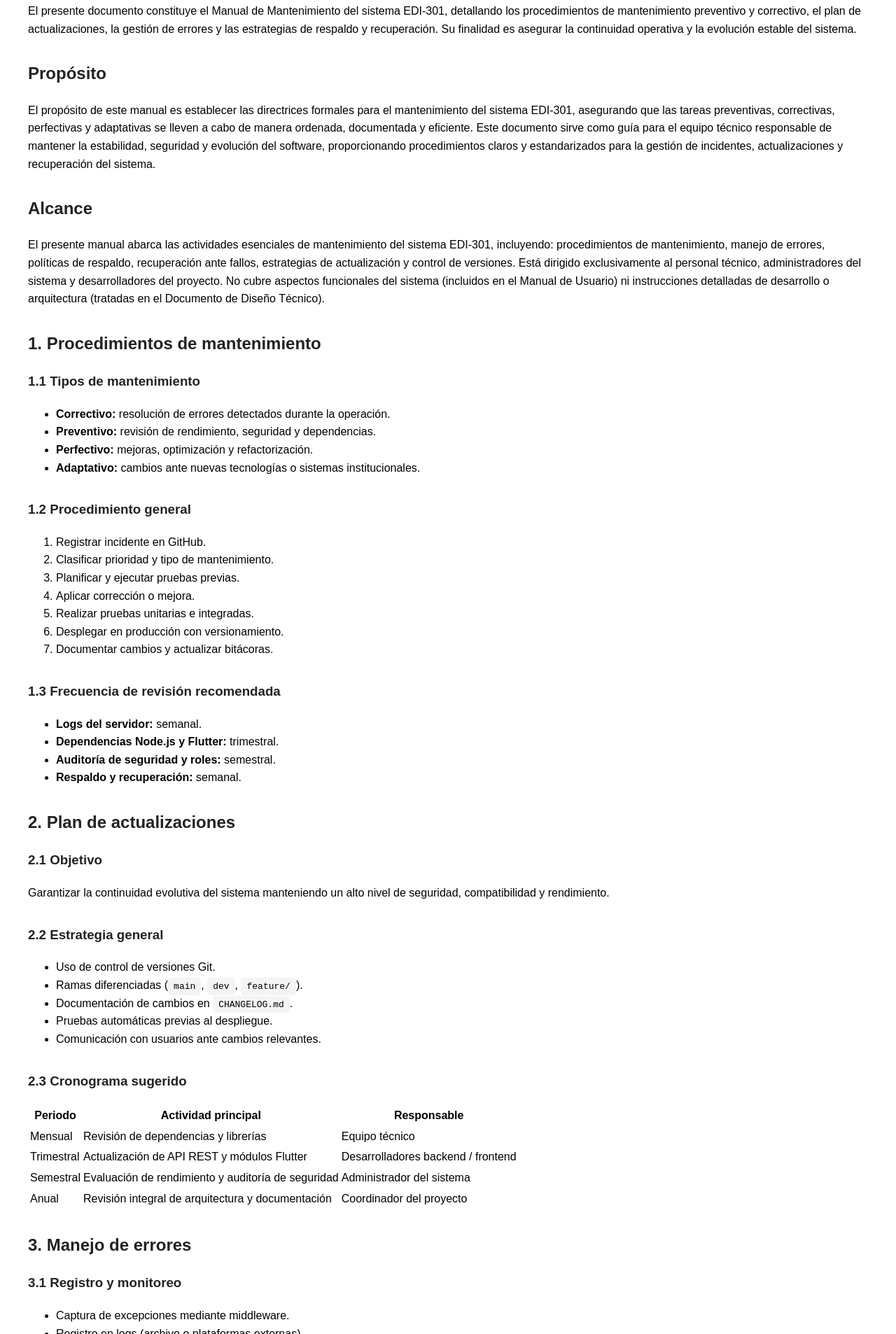
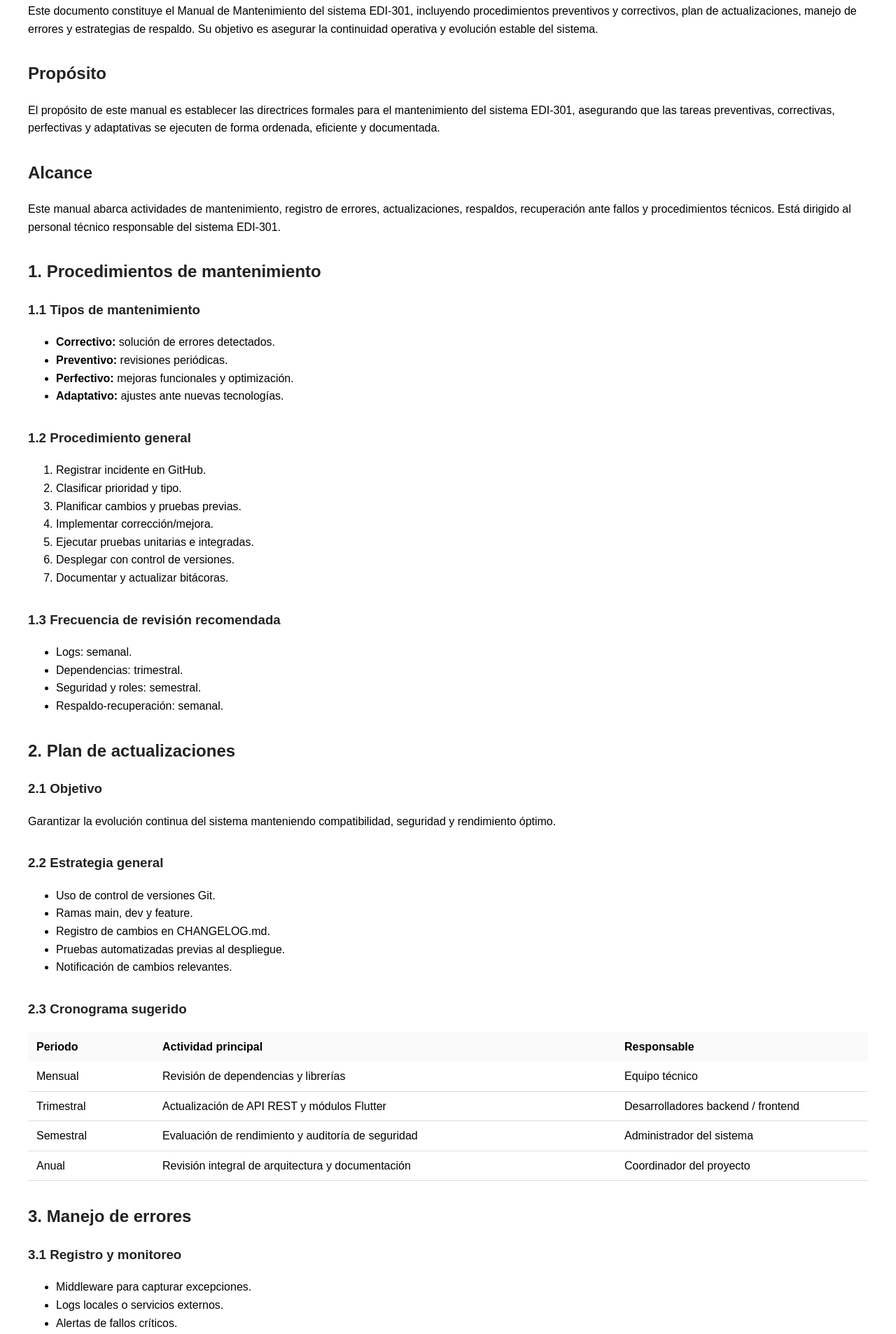
Before and after one commit to emmanuel3103/Manual-de-Mantenimiento, a plain HTML site: page index.html in a window 1280 px wide. Shown: the part 947-2853 px from the top of the page at 70% size. Drawn offline with Linux system fonts and the light colour scheme.

Commit message:
Update index.html

```diff
--- a/index.html
+++ b/index.html
@@ -48,14 +48,44 @@
     section {
       margin-bottom: 2rem;
     }
-    code, pre {
+
+    /* ====================== */
+    /* TABLAS — ESTILO UNIFICADO */
+    /* ====================== */
+    table {
+      width: 100%;
+      border-collapse: collapse;
+      margin-top: 1rem;
+    }
+
+    th, td {
+      padding: 8px 12px;
+      text-align: left;
+    }
+
+    th {
+      font-weight: bold;
+      background: #fafafa;
+    }
+
+    tbody tr {
+      border-bottom: 1px solid #ddd;
+    }
+
+    /* Columnas ajustadas como pediste */
+    td:nth-child(1) { width: 15%; }
+    td:nth-child(2) { width: 55%; }
+    td:nth-child(3) { width: 30%; }
+
+    pre, code {
       background: #f4f4f4;
-      padding: 0.3rem 0.5rem;
+      padding: 0.4rem 0.6rem;
       border-radius: 5px;
     }
+
     pre {
+      overflow-x: auto;
       padding: 1rem;
-      overflow-x: auto;
     }
   </style>
 </head>
@@ -113,10 +143,10 @@
 <section id="resumen">
   <h2>Resumen</h2>
   <p>
-    El presente documento constituye el Manual de Mantenimiento del sistema EDI-301,
-    detallando los procedimientos de mantenimiento preventivo y correctivo, el plan
-    de actualizaciones, la gestión de errores y las estrategias de respaldo y recuperación.
-    Su finalidad es asegurar la continuidad operativa y la evolución estable del sistema.
+    Este documento constituye el Manual de Mantenimiento del sistema EDI-301,
+    incluyendo procedimientos preventivos y correctivos, plan de actualizaciones,
+    manejo de errores y estrategias de respaldo. Su objetivo es asegurar la
+    continuidad operativa y evolución estable del sistema.
   </p>
 </section>
 
@@ -125,22 +155,16 @@
   <p>
     El propósito de este manual es establecer las directrices formales para el mantenimiento
     del sistema EDI-301, asegurando que las tareas preventivas, correctivas, perfectivas y
-    adaptativas se lleven a cabo de manera ordenada, documentada y eficiente. Este documento
-    sirve como guía para el equipo técnico responsable de mantener la estabilidad, seguridad
-    y evolución del software, proporcionando procedimientos claros y estandarizados para la
-    gestión de incidentes, actualizaciones y recuperación del sistema.
+    adaptativas se ejecuten de forma ordenada, eficiente y documentada.
   </p>
 </section>
 
 <section id="alcance">
   <h2>Alcance</h2>
   <p>
-    El presente manual abarca las actividades esenciales de mantenimiento del sistema EDI-301,
-    incluyendo: procedimientos de mantenimiento, manejo de errores, políticas de respaldo,
-    recuperación ante fallos, estrategias de actualización y control de versiones. Está dirigido
-    exclusivamente al personal técnico, administradores del sistema y desarrolladores del proyecto.
-    No cubre aspectos funcionales del sistema (incluidos en el Manual de Usuario) ni instrucciones
-    detalladas de desarrollo o arquitectura (tratadas en el Documento de Diseño Técnico).
+    Este manual abarca actividades de mantenimiento, registro de errores, actualizaciones,
+    respaldos, recuperación ante fallos y procedimientos técnicos. Está dirigido al personal
+    técnico responsable del sistema EDI-301.
   </p>
 </section>
 
@@ -150,10 +174,10 @@
   <section id="sec1-1">
     <h3>1.1 Tipos de mantenimiento</h3>
     <ul>
-      <li><strong>Correctivo:</strong> resolución de errores detectados durante la operación.</li>
-      <li><strong>Preventivo:</strong> revisión de rendimiento, seguridad y dependencias.</li>
-      <li><strong>Perfectivo:</strong> mejoras, optimización y refactorización.</li>
-      <li><strong>Adaptativo:</strong> cambios ante nuevas tecnologías o sistemas institucionales.</li>
+      <li><strong>Correctivo:</strong> solución de errores detectados.</li>
+      <li><strong>Preventivo:</strong> revisiones periódicas.</li>
+      <li><strong>Perfectivo:</strong> mejoras funcionales y optimización.</li>
+      <li><strong>Adaptativo:</strong> ajustes ante nuevas tecnologías.</li>
     </ul>
   </section>
 
@@ -161,22 +185,22 @@
     <h3>1.2 Procedimiento general</h3>
     <ol>
       <li>Registrar incidente en GitHub.</li>
-      <li>Clasificar prioridad y tipo de mantenimiento.</li>
-      <li>Planificar y ejecutar pruebas previas.</li>
-      <li>Aplicar corrección o mejora.</li>
-      <li>Realizar pruebas unitarias e integradas.</li>
-      <li>Desplegar en producción con versionamiento.</li>
-      <li>Documentar cambios y actualizar bitácoras.</li>
+      <li>Clasificar prioridad y tipo.</li>
+      <li>Planificar cambios y pruebas previas.</li>
+      <li>Implementar corrección/mejora.</li>
+      <li>Ejecutar pruebas unitarias e integradas.</li>
+      <li>Desplegar con control de versiones.</li>
+      <li>Documentar y actualizar bitácoras.</li>
     </ol>
   </section>
 
   <section id="sec1-3">
     <h3>1.3 Frecuencia de revisión recomendada</h3>
     <ul>
-      <li><strong>Logs del servidor:</strong> semanal.</li>
-      <li><strong>Dependencias Node.js y Flutter:</strong> trimestral.</li>
-      <li><strong>Auditoría de seguridad y roles:</strong> semestral.</li>
-      <li><strong>Respaldo y recuperación:</strong> semanal.</li>
+      <li>Logs: semanal.</li>
+      <li>Dependencias: trimestral.</li>
+      <li>Seguridad y roles: semestral.</li>
+      <li>Respaldo-recuperación: semanal.</li>
     </ul>
   </section>
 </section>
@@ -187,8 +211,8 @@
   <section id="sec2-1">
     <h3>2.1 Objetivo</h3>
     <p>
-      Garantizar la continuidad evolutiva del sistema manteniendo un alto nivel de seguridad,
-      compatibilidad y rendimiento.
+      Garantizar la evolución continua del sistema manteniendo compatibilidad,
+      seguridad y rendimiento óptimo.
     </p>
   </section>
 
@@ -196,12 +220,16 @@
     <h3>2.2 Estrategia general</h3>
     <ul>
       <li>Uso de control de versiones Git.</li>
-      <li>Ramas diferenciadas (<code>main</code>, <code>dev</code>, <code>feature/</code>).</li>
-      <li>Documentación de cambios en <code>CHANGELOG.md</code>.</li>
-      <li>Pruebas automáticas previas al despliegue.</li>
-      <li>Comunicación con usuarios ante cambios relevantes.</li>
+      <li>Ramas main, dev y feature.</li>
+      <li>Registro de cambios en CHANGELOG.md.</li>
+      <li>Pruebas automatizadas previas al despliegue.</li>
+      <li>Notificación de cambios relevantes.</li>
     </ul>
   </section>
+
+  <!-- ==================== -->
+  <!-- TABLA CORREGIDA AQUÍ -->
+  <!-- ==================== -->
 
   <section id="sec2-3">
     <h3>2.3 Cronograma sugerido</h3>
@@ -216,28 +244,24 @@
       </thead>
 
       <tbody>
-      <!-- Fila 1 -->
         <tr>
           <td>Mensual</td>
           <td>Revisión de dependencias y librerías</td>
           <td>Equipo técnico</td>
         </tr>
 
-      <!-- Fila 2 -->
         <tr>
           <td>Trimestral</td>
           <td>Actualización de API REST y módulos Flutter</td>
           <td>Desarrolladores backend / frontend</td>
         </tr>
 
-      <!-- Fila 3 -->
         <tr>
           <td>Semestral</td>
           <td>Evaluación de rendimiento y auditoría de seguridad</td>
           <td>Administrador del sistema</td>
         </tr>
 
-      <!-- Fila 4 -->
         <tr>
           <td>Anual</td>
           <td>Revisión integral de arquitectura y documentación</td>
@@ -246,7 +270,7 @@
       </tbody>
     </table>
   </section>
-
+</section>
 
 <section id="sec3">
   <h2>3. Manejo de errores</h2>
@@ -254,9 +278,9 @@
   <section id="sec3-1">
     <h3>3.1 Registro y monitoreo</h3>
     <ul>
-      <li>Captura de excepciones mediante middleware.</li>
-      <li>Registro en logs (archivo o plataformas externas).</li>
-      <li>Notificación automática de fallos críticos.</li>
+      <li>Middleware para capturar excepciones.</li>
+      <li>Logs locales o servicios externos.</li>
+      <li>Alertas de fallos críticos.</li>
     </ul>
   </section>
 
@@ -276,12 +300,12 @@
   <section id="sec3-3">
     <h3>3.3 Tipos de error comunes</h3>
     <ul>
-      <li>400 — Bad Request</li>
-      <li>401 — Unauthorized</li>
-      <li>403 — Forbidden</li>
-      <li>404 — Not Found</li>
-      <li>409 — Conflict</li>
-      <li>500 — Internal Server Error</li>
+      <li>400 Bad Request</li>
+      <li>401 Unauthorized</li>
+      <li>403 Forbidden</li>
+      <li>404 Not Found</li>
+      <li>409 Conflict</li>
+      <li>500 Internal Server Error</li>
     </ul>
   </section>
 
@@ -289,10 +313,10 @@
     <h3>3.4 Procedimiento ante errores críticos</h3>
     <ol>
       <li>Identificar módulo y reproducir error.</li>
-      <li>Revisar logs y revisar versión desplegada.</li>
-      <li>Aplicar hotfix inmediato.</li>
-      <li>Implementar solución permanente.</li>
-      <li>Notificar a responsables.</li>
+      <li>Revisar logs y versión desplegada.</li>
+      <li>Aplicar hotfix temporal.</li>
+      <li>Implementar solución definitiva.</li>
+      <li>Notificar usuarios/responsables.</li>
     </ol>
   </section>
 </section>
@@ -303,10 +327,10 @@
   <section id="sec4-1">
     <h3>4.1 Estrategia de respaldo</h3>
     <ul>
-      <li>Respaldo diario de base de datos SQL Server.</li>
-      <li>Respaldo semanal de archivos estáticos.</li>
-      <li>Sincronización constante del código en Git.</li>
-      <li>Backups externos en servicios en la nube.</li>
+      <li>Backups diarios de base de datos.</li>
+      <li>Respaldo semanal de archivos.</li>
+      <li>Código sincronizado con Git.</li>
+      <li>Copias externas en nube.</li>
     </ul>
   </section>
 
@@ -314,18 +338,17 @@
     <h3>4.2 Plan de recuperación</h3>
     <ol>
       <li>Detener servicio afectado.</li>
-      <li>Restaurar copia válida.</li>
+      <li>Restaurar copia verificada.</li>
       <li>Validar integridad.</li>
-      <li>Registrar evento en bitácora.</li>
-      <li>Informar restablecimiento.</li>
+      <li>Registrar evento.</li>
+      <li>Notificar restablecimiento.</li>
     </ol>
   </section>
 
   <section id="sec4-3">
     <h3>4.3 Pruebas de recuperación</h3>
     <p>
-      Ejecutar simulaciones de recuperación al menos cada semestre
-      para garantizar la viabilidad de los respaldos y la correcta ejecución del proceso.
+      Realizar simulaciones de restauración al menos cada semestre.
     </p>
   </section>
 </section>
@@ -333,9 +356,8 @@
 <section id="conclusion">
   <h2>Conclusión</h2>
   <p>
-    Este manual define las pautas necesarias para asegurar la operación continua del
-    sistema EDI 301, manteniendo su seguridad, estabilidad y evolución. Su aplicación
-    adecuada garantiza la confiabilidad del sistema dentro del entorno institucional.
+    Este manual define procesos fundamentales para el mantenimiento del sistema EDI 301,
+    asegurando continuidad operativa, seguridad y mejora constante dentro del entorno institucional.
   </p>
 </section>
 
```
Lines whose indentation alone changed are shown as unchanged.
